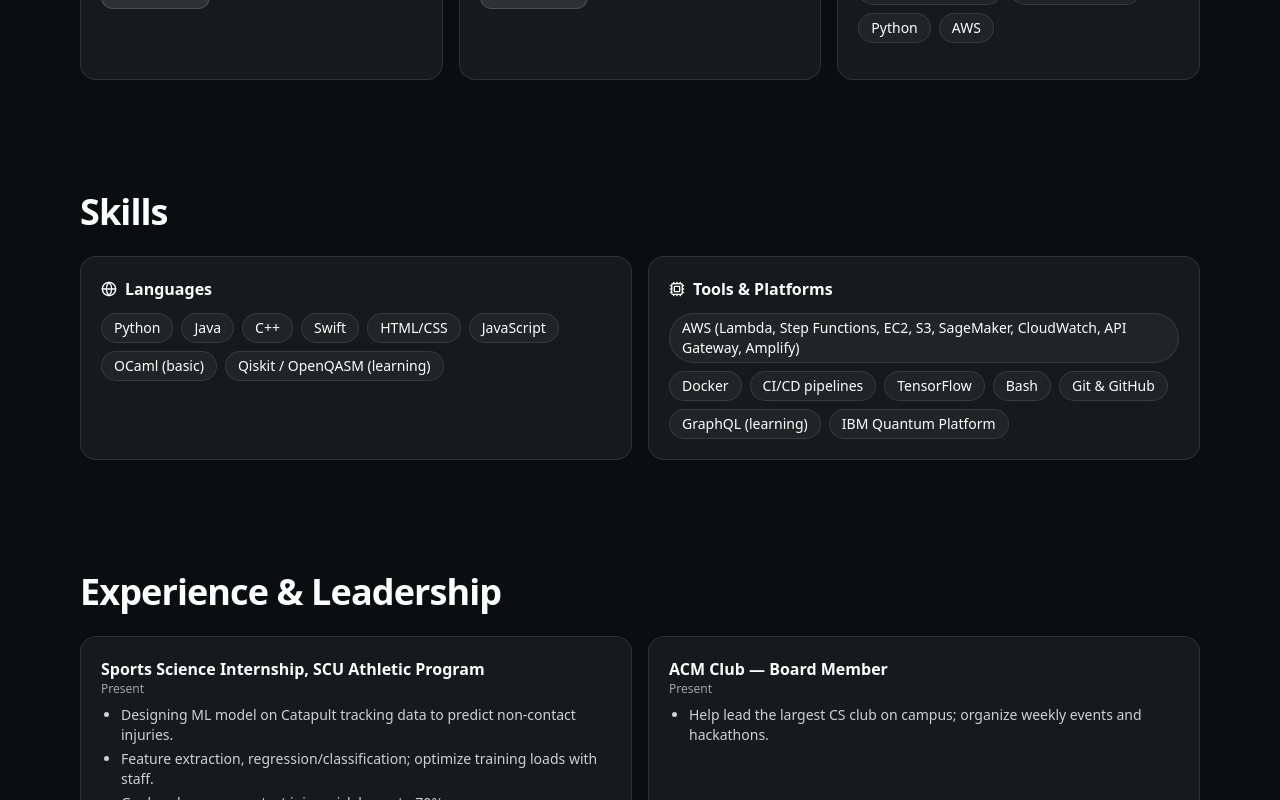
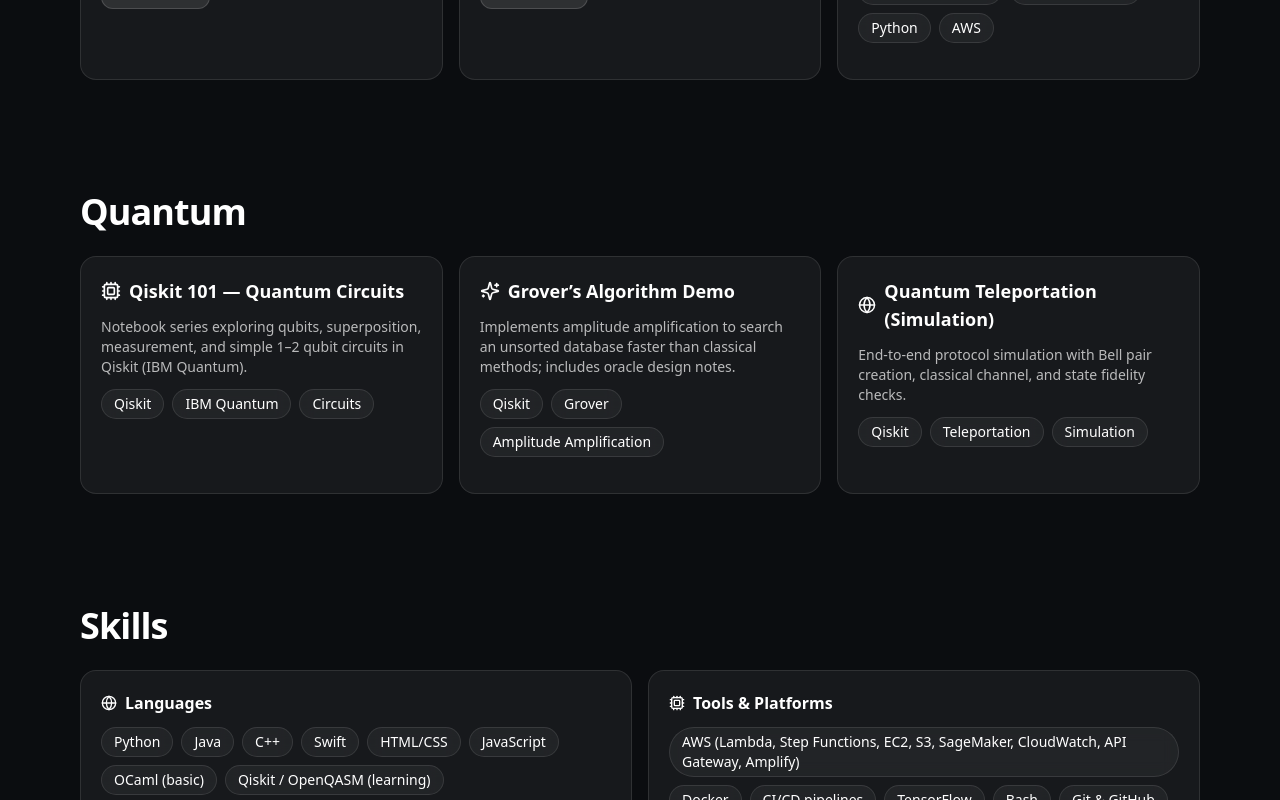
Before and after one commit to MatthiasMasiero/Portfolio, a React (Vite) app: page / in a window 1280 px wide. Shown: the part 1300-2100 px from the top of the page. Built offline with nearby package versions, Linux system fonts and the light colour scheme.

Commit message:
creating quantum section

```diff
--- a/src/App.jsx
+++ b/src/App.jsx
@@ -37,6 +37,7 @@ function Button({ asChild = false, variant = "primary", className = "", children
     </button>
   );
 }
+
 
 function AnimatedBackground() {
   return (
@@ -94,6 +95,10 @@ function AnimatedBackground() {
       </div>
     </>
   );
+}
+
+function SmoothScrollStyles(){
+  return <style>{`html{scroll-behavior:smooth}`}</style>;
 }
 
 const PROFILE = {
@@ -183,6 +188,30 @@ const PROJECTS = [
     tags: ["Machine Learning", "Sports Analytics", "Python", "AWS"],
     links: [],
     icon: <Rocket className="w-5 h-5" />,
+  },
+];
+
+const QUANTUM = [
+  {
+    title: "Qiskit 101 — Quantum Circuits",
+    desc: "Notebook series exploring qubits, superposition, measurement, and simple 1–2 qubit circuits in Qiskit (IBM Quantum).",
+    tags: ["Qiskit", "IBM Quantum", "Circuits"],
+    links: [],
+    icon: <Cpu className="w-5 h-5" />,
+  },
+  {
+    title: "Grover’s Algorithm Demo",
+    desc: "Implements amplitude amplification to search an unsorted database faster than classical methods; includes oracle design notes.",
+    tags: ["Qiskit", "Grover", "Amplitude Amplification"],
+    links: [],
+    icon: <Sparkles className="w-5 h-5" />,
+  },
+  {
+    title: "Quantum Teleportation (Simulation)",
+    desc: "End-to-end protocol simulation with Bell pair creation, classical channel, and state fidelity checks.",
+    tags: ["Qiskit", "Teleportation", "Simulation"],
+    links: [],
+    icon: <Globe className="w-5 h-5" />,
   },
 ];
 
@@ -309,6 +338,9 @@ function Header() {
               <a href={PROFILE.links.linkedin} target="_blank" rel="noreferrer">
                 <Linkedin className="w-4 h-4 mr-2" /> LinkedIn
               </a>
+            </Button>
+            <Button variant="secondary" asChild>
+              <a href="#projects">Projects</a>
             </Button>
           </div>
         </nav>
@@ -450,6 +482,7 @@ function Education() {
 export default function App() {
   return (
     <div className="relative min-h-screen text-white bg-[#0b0d10] overflow-hidden">
+      <SmoothScrollStyles />
       <AnimatedBackground />
       <div className="relative z-20">
         <Header />
@@ -457,6 +490,14 @@ export default function App() {
         <Section id="projects" title="Selected Projects">
           <div className="grid md:grid-cols-2 xl:grid-cols-3 gap-4">
             {PROJECTS.map((p, i) => (
+              <ProjectCard p={p} key={i} />
+            ))}
+          </div>
+        </Section>
+
+        <Section id="quantum" title="Quantum">
+          <div className="grid md:grid-cols-2 xl:grid-cols-3 gap-4">
+            {QUANTUM.map((p, i) => (
               <ProjectCard p={p} key={i} />
             ))}
           </div>
```
